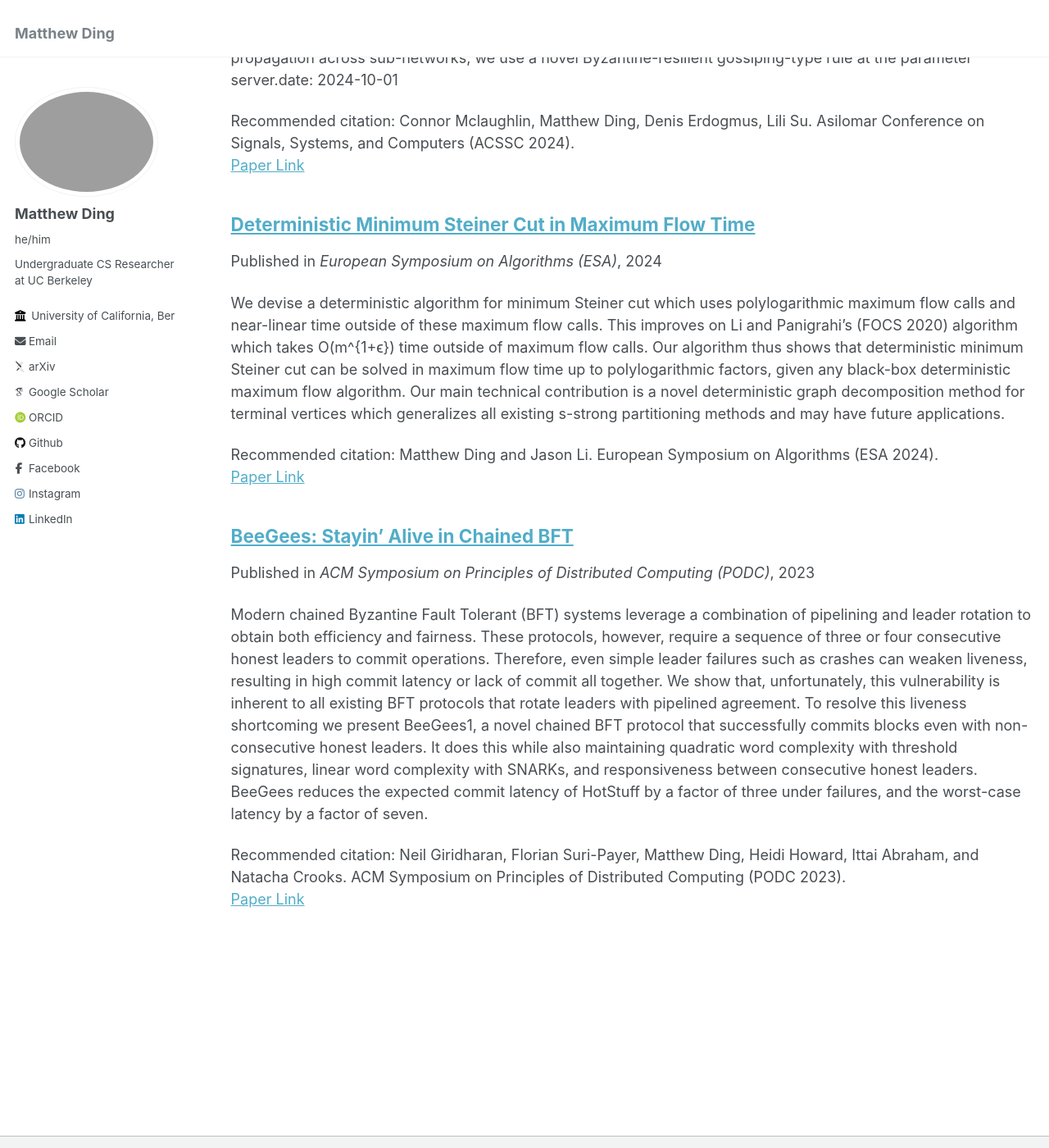
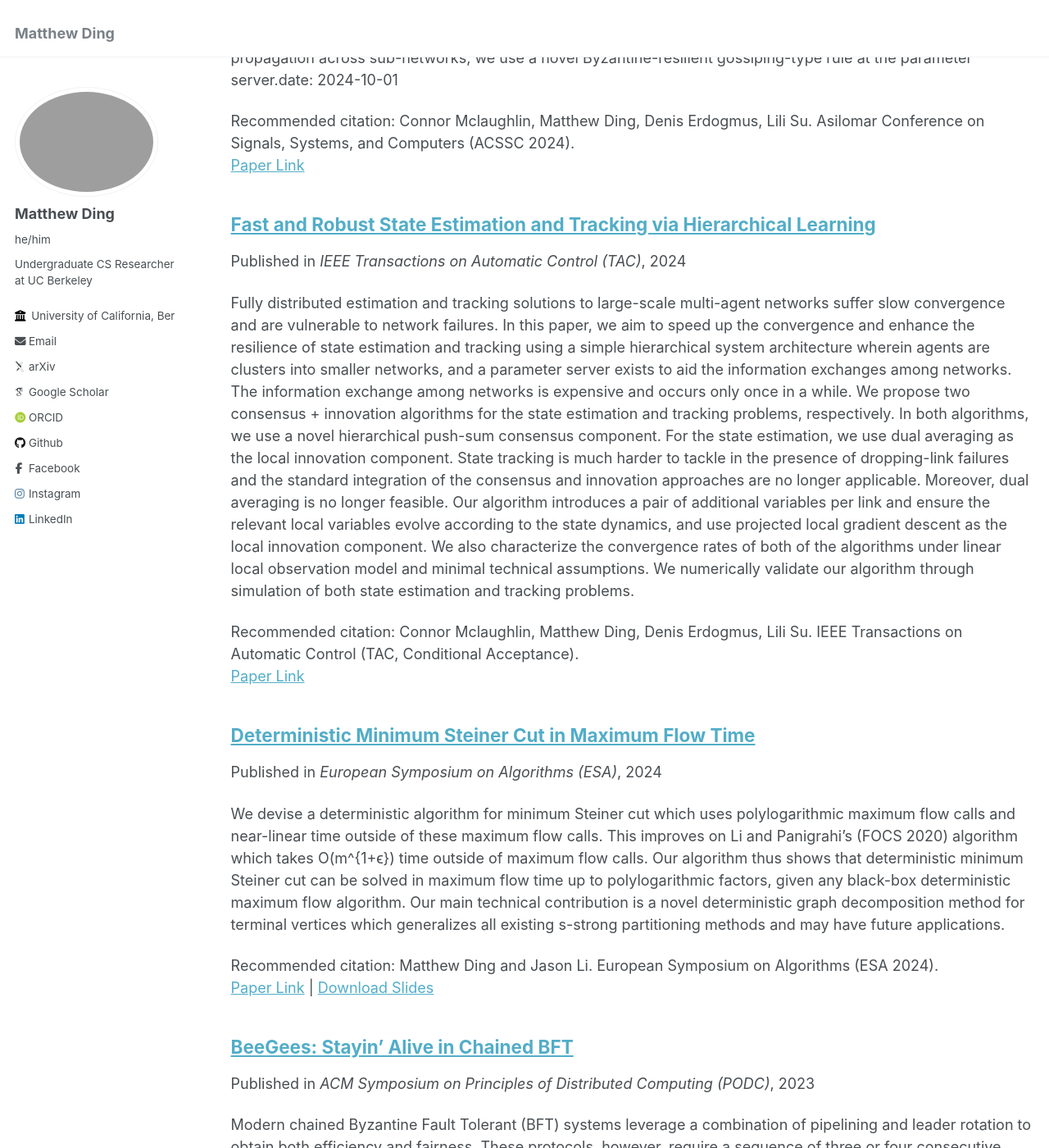
Before and after one commit to matthew-ding/matthew-ding.github.io, a Jekyll site: the page built from _pages/publications.md, in a window 1280 px wide and 1400 px high, scrolled down 831 px. Shown: the whole window at 82% size. Built offline with Jekyll 4.4.1, drawn with Linux system fonts in a browser that asks for light colours; some web fonts are replaced.

Commit message:
added ESA talk + TAC paper

```diff
--- a/_config.yml
+++ b/_config.yml
@@ -25,7 +25,7 @@ author:
   name             : "Matthew Ding"
   pronouns         : "he/him"
   bio              : "Undergraduate CS Researcher at UC Berkeley"
-  # location         : "Earth"
+  location         : # "Earth"
   employer         : "University of California, Berkeley"
   uri              : # URL
   email            : "matthewding@berkeley.edu"
--- a/_publications/2023-12-27-steiner-cut.md
+++ b/_publications/2023-12-27-steiner-cut.md
@@ -5,7 +5,7 @@ permalink: /publication/2023-12-27-steiner-cut
 excerpt: "We devise a deterministic algorithm for minimum Steiner cut which uses polylogarithmic maximum flow calls and near-linear time outside of these maximum flow calls. This improves on Li and Panigrahi's (FOCS 2020) algorithm which takes O(m^{1+ϵ}) time outside of maximum flow calls. Our algorithm thus shows that deterministic minimum Steiner cut can be solved in maximum flow time up to polylogarithmic factors, given any black-box deterministic maximum flow algorithm. Our main technical contribution is a novel deterministic graph decomposition method for terminal vertices which generalizes all existing s-strong partitioning methods and may have future applications."
 date: 2024-09-01
 venue: "European Symposium on Algorithms (ESA)"
-slidesurl: # 'http://academicpages.github.io/files/slides3.pdf'
+slidesurl: 'http://matthew-ding.github.io/files/Ding_ESA_Presentation.pdf'
 paperurl: 'https://arxiv.org/abs/2312.16415'
 citation: "Matthew Ding and Jason Li. European Symposium on Algorithms (ESA 2024)."
 ---
--- /dev/null
+++ b/_publications/2024-9-01-hierarchical.md
@@ -0,0 +1,14 @@
+---
+title: "Fast and Robust State Estimation and Tracking via Hierarchical Learning"
+collection: publications
+permalink: /publication/hierarchical
+excerpt: "Fully distributed estimation and tracking solutions to large-scale multi-agent networks suffer slow convergence and are vulnerable to network failures. In this paper, we aim to speed up the convergence and enhance the resilience of state estimation and tracking using a simple hierarchical system architecture wherein agents are clusters into smaller networks, and a parameter server exists to aid the information exchanges among networks. The information exchange among networks is expensive and occurs only once in a while.
+We propose two consensus + innovation algorithms for the state estimation and tracking problems, respectively. In both algorithms, we use a novel hierarchical push-sum consensus component. For the state estimation, we use dual averaging as the local innovation component. State tracking is much harder to tackle in the presence of dropping-link failures and the standard integration of the consensus and innovation approaches are no longer applicable. Moreover, dual averaging is no longer feasible. Our algorithm introduces a pair of additional variables per link and ensure the relevant local variables evolve according to the state dynamics, and use projected local gradient descent as the local innovation component. We also characterize the convergence rates of both of the algorithms under linear local observation model and minimal technical assumptions. We numerically validate our algorithm through simulation of both state estimation and tracking problems."
+venue: "IEEE Transactions on Automatic Control (TAC)"
+slidesurl: #
+paperurl: 'https://arxiv.org/abs/2306.17267'
+citation: "Connor Mclaughlin, Matthew Ding, Denis Erdogmus, Lili Su. IEEE Transactions on Automatic Control (TAC, Conditional Acceptance)."
+---
+
+Fully distributed estimation and tracking solutions to large-scale multi-agent networks suffer slow convergence and are vulnerable to network failures. In this paper, we aim to speed up the convergence and enhance the resilience of state estimation and tracking using a simple hierarchical system architecture wherein agents are clusters into smaller networks, and a parameter server exists to aid the information exchanges among networks. The information exchange among networks is expensive and occurs only once in a while.
+We propose two consensus + innovation algorithms for the state estimation and tracking problems, respectively. In both algorithms, we use a novel hierarchical push-sum consensus component. For the state estimation, we use dual averaging as the local innovation component. State tracking is much harder to tackle in the presence of dropping-link failures and the standard integration of the consensus and innovation approaches are no longer applicable. Moreover, dual averaging is no longer feasible. Our algorithm introduces a pair of additional variables per link and ensure the relevant local variables evolve according to the state dynamics, and use projected local gradient descent as the local innovation component. We also characterize the convergence rates of both of the algorithms under linear local observation model and minimal technical assumptions. We numerically validate our algorithm through simulation of both state estimation and tracking problems.
```
Also changed, not shown: 1 other file.
